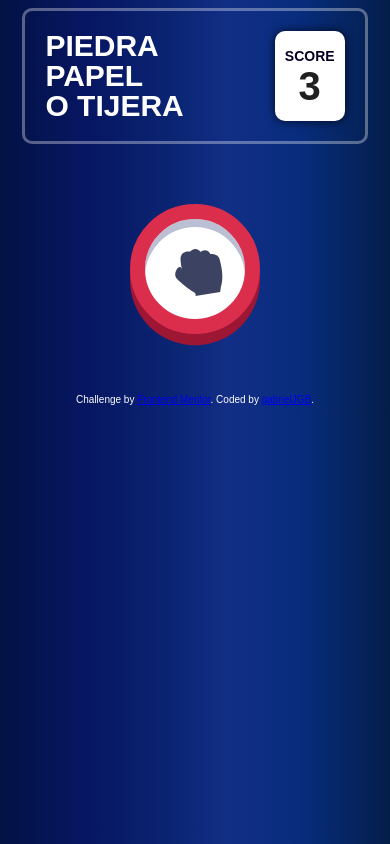
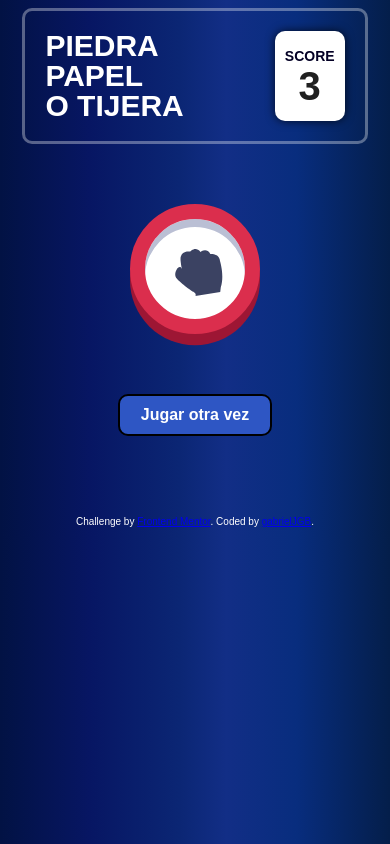
Before and after one commit to gabrielJGB/piedra-papel-tijera, a plain HTML site: page index.html in a window 390 px wide. Both pictures are taken after a click on the element 120 px from the left and 269 px from the top of the page. Drawn offline with Linux system fonts and the light colour scheme.

Commit message:
update js

```diff
--- a/index.html
+++ b/index.html
@@ -26,6 +26,8 @@
 
       </div>
 
+      <div class="jugar">Jugar otra vez</div>
+
     <div class="attribution">
         Challenge by <a href="https://www.frontendmentor.io?ref=challenge" target="_blank">Frontend Mentor</a>.
         Coded by <a href="https://github.com/gabrielJGB">gabrielJGB</a>.
--- a/script.js
+++ b/script.js
@@ -1,8 +1,10 @@
 let opcionUsuario = '';
-
-piedra = document.querySelector('.piedra').addEventListener('click',clickPiedra);
-papel = document.querySelector('.papel').addEventListener('click',clickPapel);
-tijera = document.querySelector('.tijera').addEventListener('click',clickTijera);
+let puntaje;
+const piedra = document.querySelector('.piedra').addEventListener('click',clickPiedra);
+const papel = document.querySelector('.papel').addEventListener('click',clickPapel);
+const tijera = document.querySelector('.tijera').addEventListener('click',clickTijera);
+const $jugar = document.querySelector('.jugar');
+$jugar.style.display = "none";
 
 function clickPiedra(){
     opcionUsuario = 'piedra';
@@ -30,15 +32,16 @@ function generarOpcionMaquina(){
 
 function comienzoJuego(){
     const opcionMaquina = generarOpcionMaquina().classList[1];
-
     manejarResultado(opcionMaquina);
 
     if(opcionUsuario === 'piedra'){
         if(opcionMaquina === 'tijera'){
             console.log('ganaste');
+            puntaje++;
         }
         else if (opcionMaquina === 'papel'){
             console.log('perdiste');
+            puntaje--;
         }
         else{
             console.log('empate');
@@ -48,9 +51,11 @@ function comienzoJuego(){
     if(opcionUsuario === 'papel'){
         if(opcionMaquina === 'piedra'){
             console.log('ganaste');
+            puntaje++;
         }
         else if (opcionMaquina === 'tijera'){
             console.log('perdiste');
+            puntaje--;
         }
         else{
             console.log('empate');
@@ -60,9 +65,11 @@ function comienzoJuego(){
     if(opcionUsuario === 'tijera'){
         if(opcionMaquina === 'papel'){
             console.log('ganaste');
+            puntaje++;
         }
         else if (opcionMaquina === 'piedra'){
             console.log('perdiste');
+            puntaje--;
         }
         else{
             console.log('empate');
@@ -73,14 +80,15 @@ function comienzoJuego(){
 function manejarResultado(opcionMaquina){
     const $botones = document.querySelector('.botones');
     const $resultado = document.querySelector('.resultado');
+    $jugar.style.display = "";
     $botones.style.display = "none";
     const elementoUsuario = document.querySelector('.'+opcionUsuario);
     const elementoMaquina = document.querySelector('.'+opcionMaquina);
 
-    $resultado.append(document.querySelector('.'+opcionUsuario));
-    $resultado.append(document.querySelector('.'+opcionMaquina));
+    $resultado.appendChild(document.querySelector('.'+opcionUsuario));
+    $resultado.appendChild(document.querySelector('.'+opcionMaquina));
 
-
+    console.log(puntaje)
 /*console.log(document.querySelector('.'+opcionUsuario));
 console.log(document.querySelector('.'+opcionMaquina));*/
 
--- a/style.css
+++ b/style.css
@@ -10,7 +10,6 @@ body{
 }
 .attribution{
     text-align: center;
-    margin-top: 50px;
     font-size: 10px;
 }
 .estado{
@@ -92,6 +91,19 @@ margin:auto;
     justify-content: center;
     flex-wrap: wrap;
 }
+.jugar{
+    padding:10px;
+    align-content: center;
+    margin:auto;
+    margin-top: 50px;
+    border-radius: 10px;
+    border: solid 2px #000;
+    background-color: rgb(46, 86, 196);
+    width:130px;
+    text-align: center;
+    font-weight: 600;
+
+}
 
 /*se aplica cuando el ancho es menor a 800*/
 @media screen and (max-width:600px){
@@ -115,4 +127,8 @@ margin:auto;
         margin:auto;
         margin-top:50px;
     }
+
+    .attribution{
+        margin-top:80px;
+    }
 }
```
